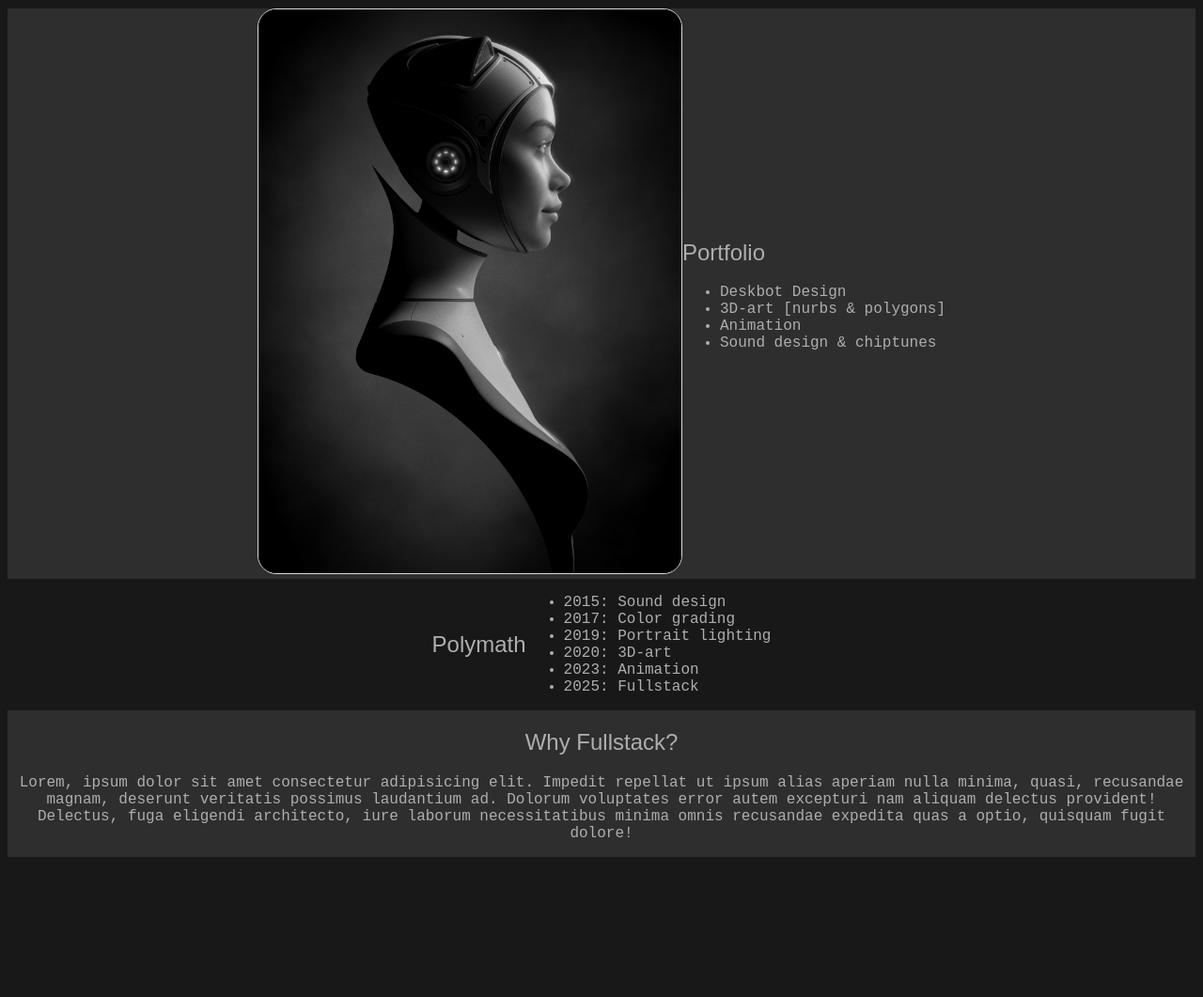
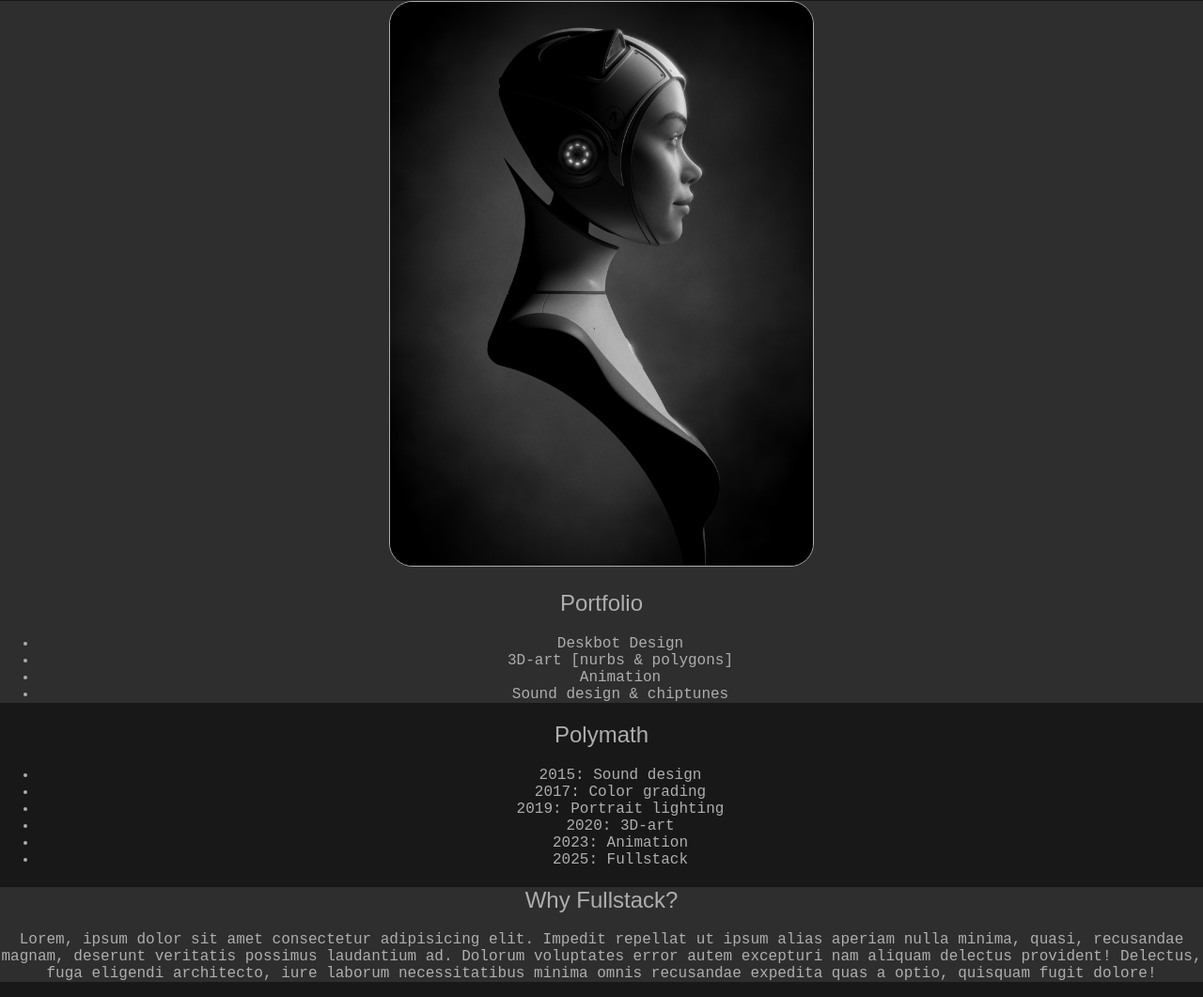
Before and after one commit to TomacBarin/SimplePortfolio, a plain HTML site: page index.html in a window 1280 px wide. Shown: the part 280-1341 px from the top of the page at 94% size. Before the commit the page ends 1200 px from the top, so only its background shows below. Drawn offline with Linux system fonts and the light colour scheme.

Commit message:
Nu helt utan flex

```diff
--- a/styles.css
+++ b/styles.css
@@ -1,9 +1,9 @@
 body {
     background-color: #181818;
-    min-height: 100vh; /*Centrerar allt vertikalt, tillsammans med align-items i section*/
     font-family: "IBM Plex Mono", monospace;
     color: #aeaeae;
-
+    margin: 0 auto;
+    text-align: center;
 }
 
 .silkscreen-large {
@@ -20,16 +20,7 @@ body {
   font-style: normal;
 }
 
-.marginFix {
-    margin-left: 50px;
-}
-
-section {
-    /* Detta centrerar allt horisontellt */
-    display: flex;
-    justify-content: center;
-    /* Detta centrerar allt vertikalt, tillsammans med min-height i body */
-    align-items: center;
+p {
 
 }
 
@@ -37,13 +28,7 @@ section {
 background-color: #2e2e2e;
 }
 
-
-.imageCenter {
-    border-radius: 20px;
-    border: 1px solid #dbdbdb;
+img {
+    border-radius: 25px;
+    border: 1px solid #aeaeae;
 }
-
-/*Detta är för att centrera texten i Why Fullstack?*/
-.textAlign {
-    text-align: center;
-}
```
Also changed, not shown: 1 other file.
